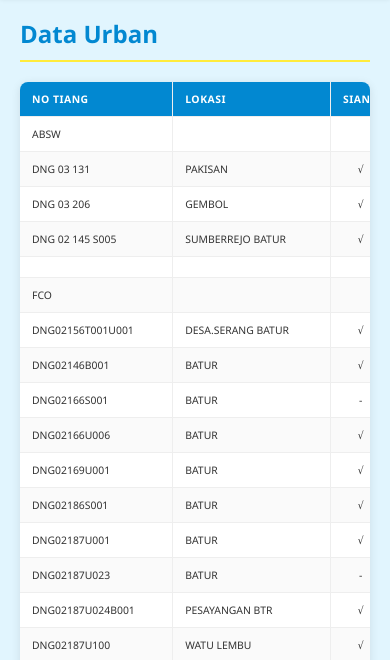
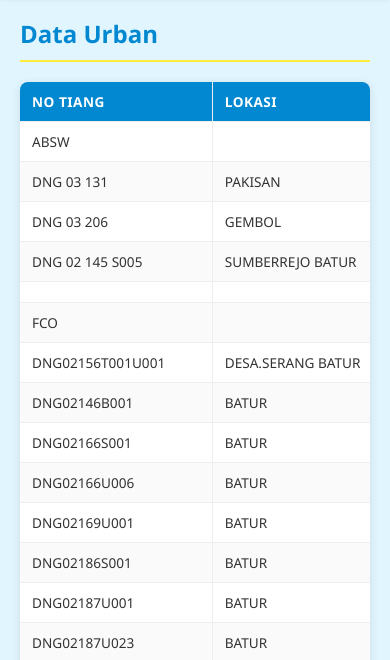
Before and after one commit to zaidhidayat/web, a plain HTML site: page index.html in a window 390 px wide. Both pictures are taken after a click on the element "Urban". Shown: the part 169-829 px from the top of the page. Drawn offline with Linux system fonts and the light colour scheme.

Commit message:
Update index.html

```diff
--- a/index.html
+++ b/index.html
@@ -185,7 +185,7 @@
             }
             th, td {
                 padding: 10px 12px;
-                font-size: 0.65rem;
+                font-size: 0.85rem;
             }
 
             .responsive-img {
```
